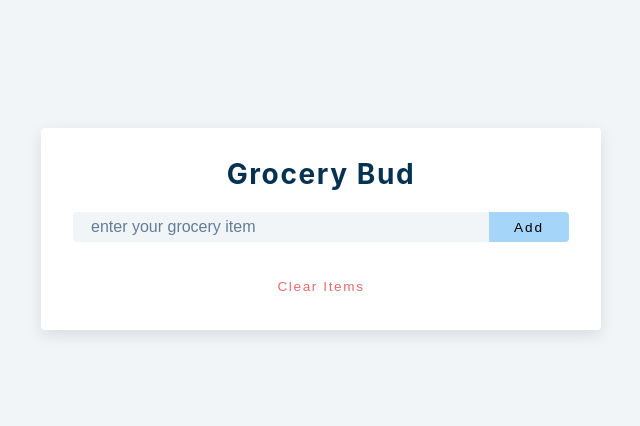
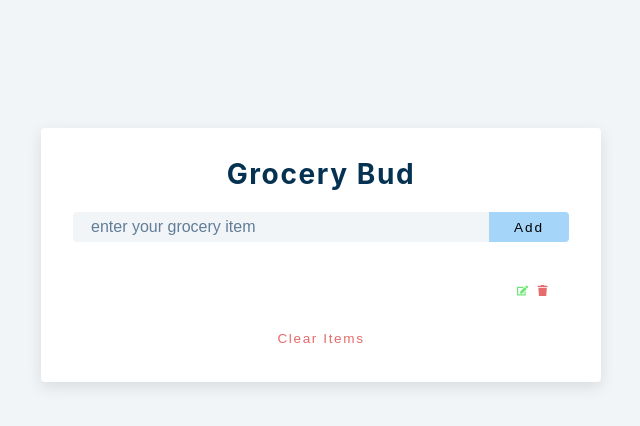
Before and after one commit to Ilesanmi-Erioluwa-Victor/react-grocerry-bud, a React (Create React App) app: page / in a window 1280 px wide. Both pictures are taken after typing "Sample" into the empty fields and a click on the button "Add". Shown: the top 426 px of the page, without its empty margins (319-959 px from the left). Built offline with nearby package versions, Linux system fonts and the light colour scheme.

Commit message:
Started working on list

```diff
--- a/src/List.js
+++ b/src/List.js
@@ -6,7 +6,22 @@ export const List = ({ item }) => {
     <div className="grocery-list">
       {item.map((item) => {
         const { id, newItem } = item;
-        return <article key={id}></article>;
+        return (
+          <article key={id} className="grocery-item">
+            <p className="title">{newItem}</p>
+
+            <div className="btn-container">
+              <button type="button" className="edit-btn">
+                {" "}
+                <FaEdit />
+              </button>
+              <button type="button" className="delete-btn">
+                {" "}
+                <FaTrash />
+              </button>
+            </div>
+          </article>
+        );
       })}
     </div>
   );
```
